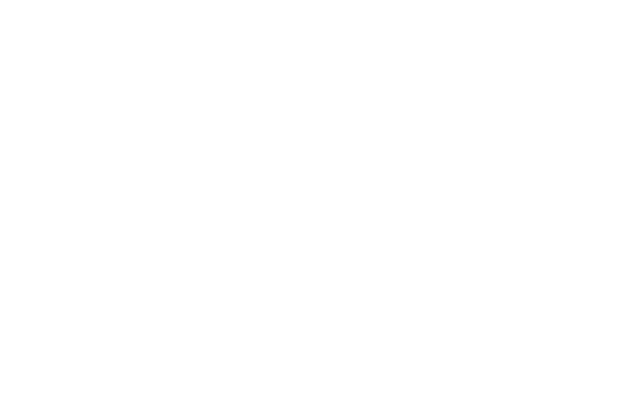
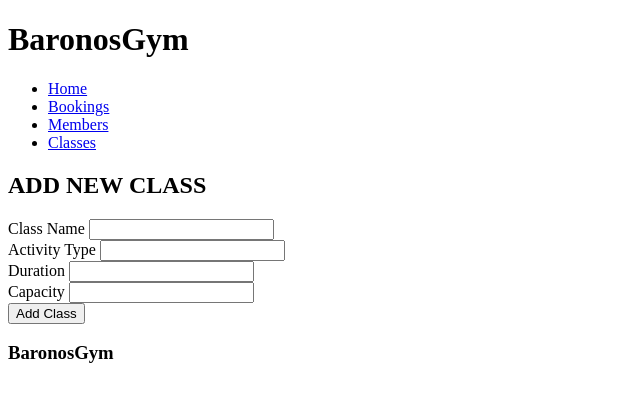
Before and after one commit to BrockBaron/Baronos-Gym, a Flask app: page /classes/new in a window 1280 px wide. Before the commit the part shown is empty. Shown: the top 402 px of the page, without its empty margins (0-640 px from the left). Run offline with Flask 2, Linux system fonts and the light colour scheme; a database or web service that is not in the repository returns one stand-in record (values such as "Sample title"); some libraries are stand-ins or nearby versions.

Commit message:
add class ok

```diff
--- a/gym_app/templates/classes/new.html
+++ b/gym_app/templates/classes/new.html
@@ -0,0 +1,31 @@
+{% extends 'base.html' %}
+
+{% block content %}
+    <h2> ADD NEW CLASS</h2>
+
+    <form action="/classes" method="post">
+        <div>
+        <label for='name'> Class Name</label>
+            <input type="text" name='name' id='name'>
+        </div>
+
+        <div>
+        <label for='activity_type'> Activity Type</label>
+            <input type="text" name='activity_type' id='activity_type'>
+        </div>
+
+        <div>
+        <label for="duration">Duration</label>
+            <input type="int" name="duration" id="duration">
+        </div>
+
+        <div>
+        <label for="capacity">Capacity</label>
+            <input type="int" name="capacity" id="capacity">
+        <div></div>
+
+        <input type="submit" value="Add Class">
+    </form>
+
+
+{% endblock content %}
--- a/gym_app/templates/members/index.html
+++ b/gym_app/templates/members/index.html
@@ -31,7 +31,7 @@
     <button> <a href="/members/new">ADD MEMBER</a></button>
 </div>
 <div>
-    <button> <a href="/members/edit">EDIT MEMBER</a></button>
+    <button> <a href="/members/<id>/edit">EDIT MEMBER</a></button>
 </div>
 
 {% endblock content %}
```
Also changed, not shown: gym_app/templates/classes/index.html (+9 -1 lines).
